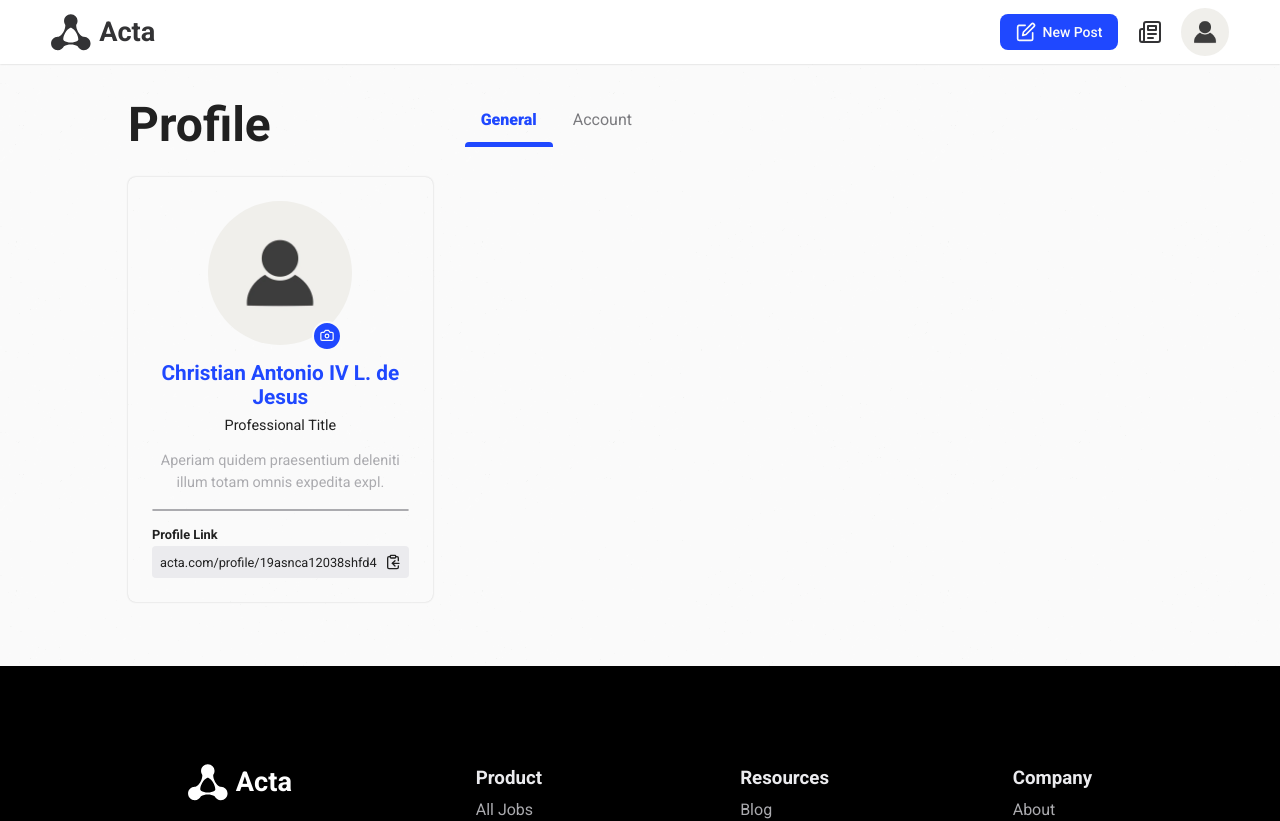
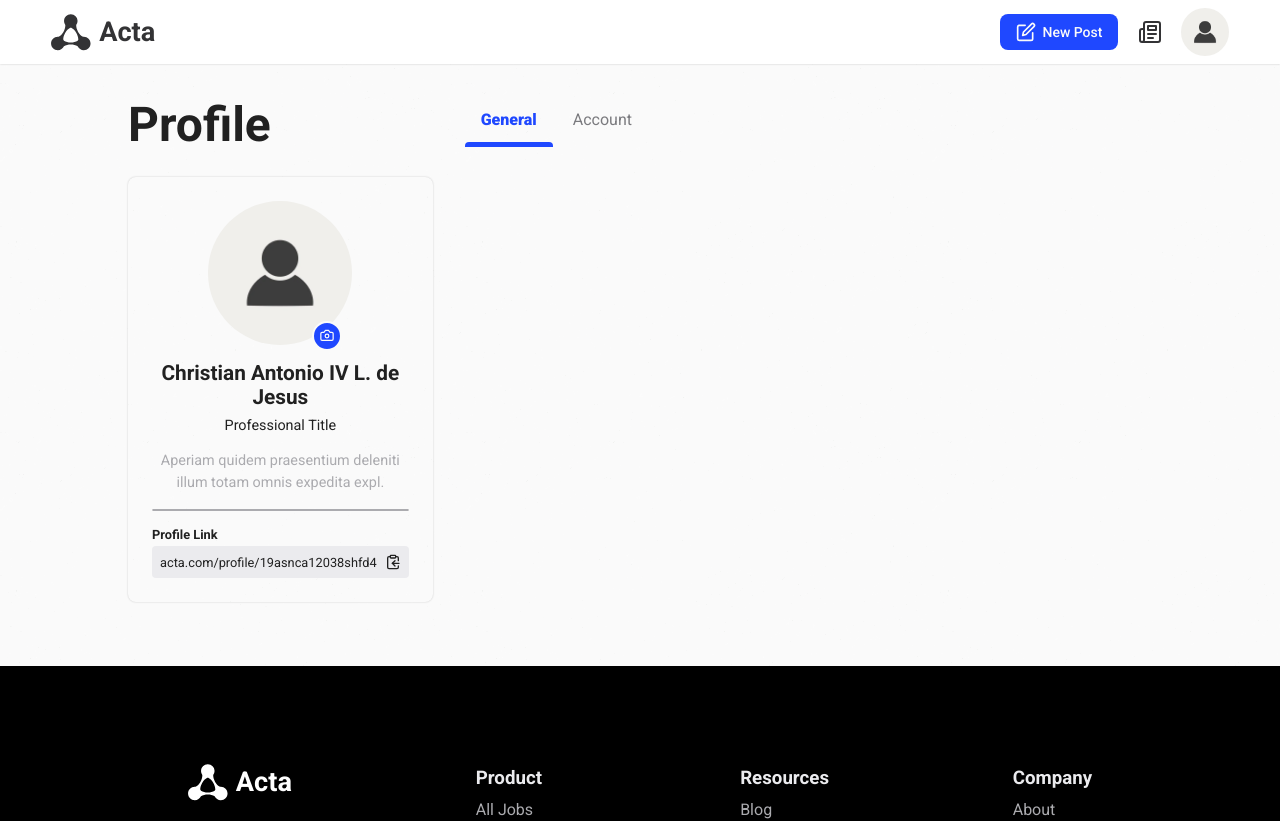
Before and after one commit to Luzefiru/Acta, a React (Create React App) app: page /profile/test in a window 1280 px wide. Shown: the top 821 px of the page. Built offline with nearby package versions, Linux system fonts and the light colour scheme.

Commit message:
style: change ProfileCard name color

```diff
--- a/src/pages/Profile/ProfileCard.css
+++ b/src/pages/Profile/ProfileCard.css
@@ -39,7 +39,7 @@
   margin-top: 16px;
   margin-bottom: 8px;
   font-size: 1.3rem;
-  color: var(--primary);
+  color: var(--text);
 }
 
 .ProfileCard__title {
```
